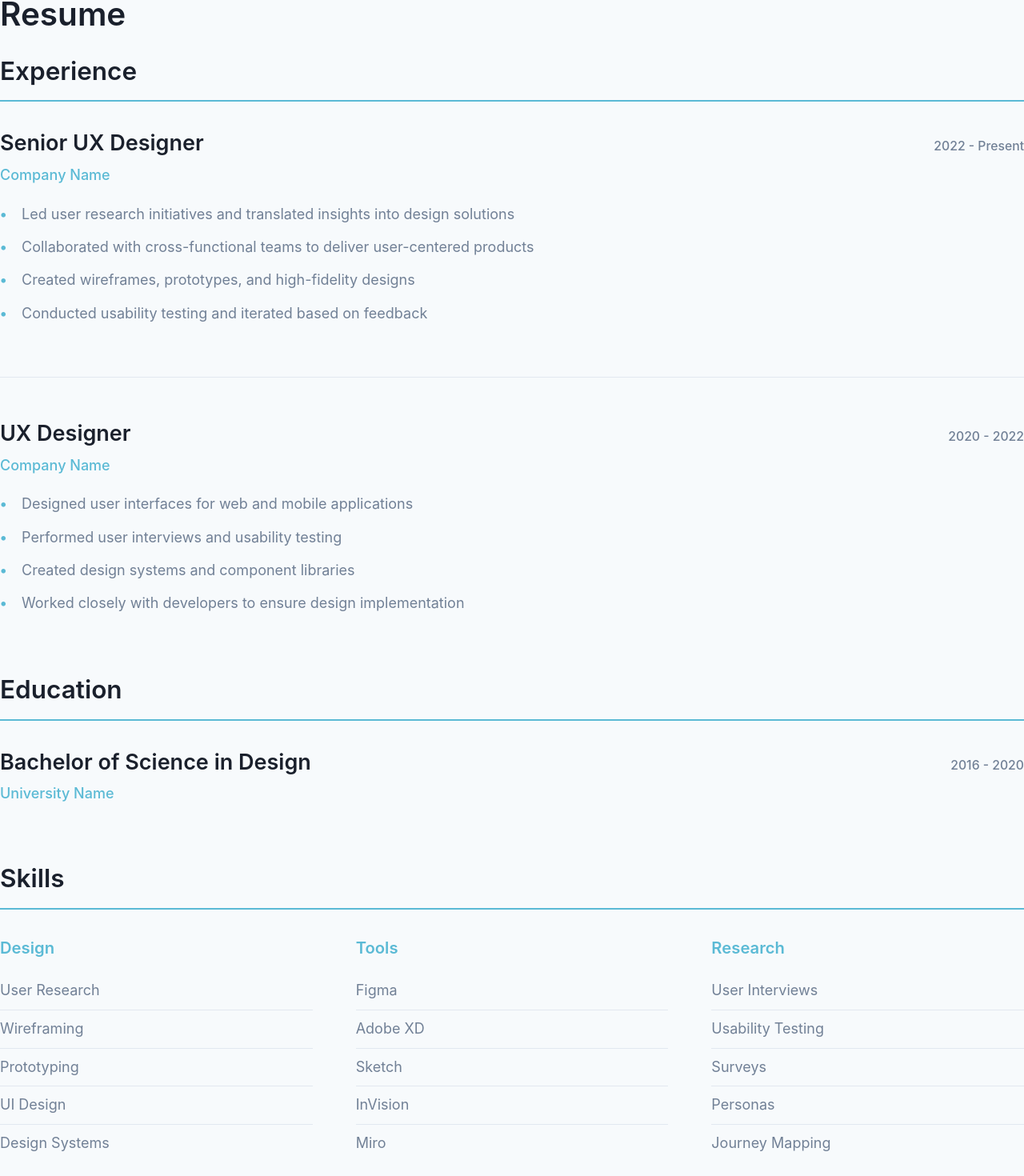
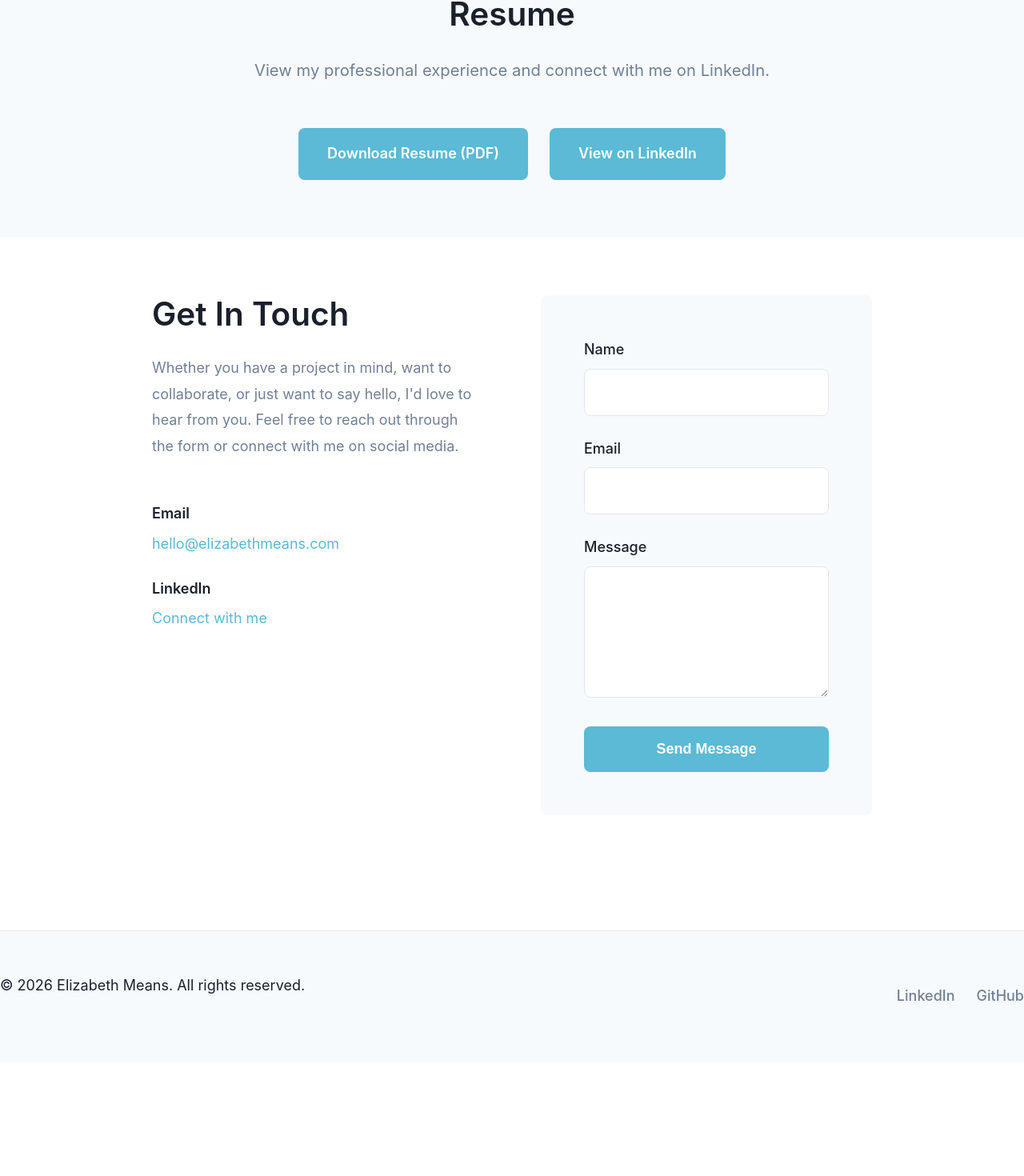
Before and after one commit to emeans/elizabeth-means, a Next.js app: page / in a window 1280 px wide. Shown: the part 1192-2662 px from the top of the page at 80% size. After the commit the page ends 2520 px from the top, so only its background shows below. Built offline with nearby package versions, Linux system fonts and the light colour scheme; a web font is replaced by a local one.

Commit message:
Update to use resume links

```diff
--- a/app/globals.css
+++ b/app/globals.css
@@ -29,6 +29,7 @@
 html {
   font-size: 18px;
   scroll-behavior: smooth;
+  scroll-padding-top: 100px;
 }
 
 body {
--- a/app/page.module.css
+++ b/app/page.module.css
@@ -61,6 +61,7 @@
   min-height: 70vh;
   display: flex;
   align-items: center;
+  scroll-margin-top: 100px;
 }
 
 .heroContent {
@@ -94,6 +95,7 @@
 
 .about {
   padding: var(--spacing-2xl) 0;
+  scroll-margin-top: 100px;
 }
 
 .aboutContent {
@@ -112,104 +114,50 @@
 .resume {
   padding: var(--spacing-2xl) 0;
   background: var(--color-bg-light);
+  scroll-margin-top: 100px;
 }
 
-.resumeSection {
-  margin-bottom: var(--spacing-2xl);
+.resumeContent {
+  max-width: 800px;
+  margin: 0 auto;
+  text-align: center;
 }
 
-.resumeSection h3 {
-  border-bottom: 2px solid var(--color-accent);
-  padding-bottom: var(--spacing-sm);
-  margin-bottom: var(--spacing-lg);
+.resumeDescription {
+  font-size: 1.125rem;
+  color: var(--color-text-light);
+  margin-bottom: var(--spacing-xl);
+  line-height: 1.8;
 }
 
-.resumeItem {
-  margin-bottom: var(--spacing-xl);
-  padding-bottom: var(--spacing-xl);
-  border-bottom: 1px solid var(--color-border);
+.resumeLinks {
+  display: flex;
+  gap: var(--spacing-md);
+  justify-content: center;
+  flex-wrap: wrap;
 }
 
-.resumeItem:last-child {
-  border-bottom: none;
-  padding-bottom: 0;
+.resumeLink {
+  display: inline-block;
+  padding: var(--spacing-sm) var(--spacing-lg);
+  background: var(--color-accent);
+  color: white;
+  border-radius: var(--border-radius);
+  font-weight: 600;
+  transition: var(--transition);
+  text-decoration: none;
 }
 
-.resumeItemHeader {
-  display: flex;
-  justify-content: space-between;
-  align-items: baseline;
-  margin-bottom: var(--spacing-xs);
-  flex-wrap: wrap;
-  gap: var(--spacing-sm);
-}
-
-.resumeItemHeader h4 {
-  margin-bottom: 0;
-}
-
-.resumeDate {
-  color: var(--color-text-light);
-  font-size: 0.875rem;
-  font-weight: 500;
-}
-
-.resumeCompany {
-  color: var(--color-accent);
-  font-weight: 500;
-  margin-bottom: var(--spacing-sm);
-}
-
-.resumeDetails {
-  list-style: none;
-  padding-left: 0;
-}
-
-.resumeDetails li {
-  padding-left: var(--spacing-md);
-  position: relative;
-  color: var(--color-text-light);
-  line-height: 1.8;
-  margin-bottom: var(--spacing-xs);
-}
-
-.resumeDetails li::before {
-  content: '•';
-  position: absolute;
-  left: 0;
-  color: var(--color-accent);
-  font-weight: bold;
-}
-
-.skillsGrid {
-  display: grid;
-  grid-template-columns: repeat(auto-fit, minmax(200px, 1fr));
-  gap: var(--spacing-xl);
-}
-
-.skillCategory h4 {
-  color: var(--color-accent);
-  margin-bottom: var(--spacing-sm);
-  font-size: 1.125rem;
-}
-
-.skillList {
-  list-style: none;
-  padding-left: 0;
-}
-
-.skillList li {
-  padding: var(--spacing-xs) 0;
-  color: var(--color-text-light);
-  border-bottom: 1px solid var(--color-border);
-}
-
-.skillList li:last-child {
-  border-bottom: none;
+.resumeLink:hover {
+  background: #4aa5c0;
+  transform: translateY(-2px);
+  box-shadow: 0 4px 8px rgba(0, 0, 0, 0.1);
+  opacity: 1;
 }
 
 .contact {
   padding: var(--spacing-2xl) 0;
+  scroll-margin-top: 100px;
 }
 
 .contactContent {
@@ -359,14 +307,6 @@
     font-size: 1.25rem;
   }
 
-  .resumeItemHeader {
-    flex-direction: column;
-  }
-
-  .skillsGrid {
-    grid-template-columns: 1fr;
-  }
-
   .contactContent {
     grid-template-columns: 1fr;
   }
--- a/app/page.tsx
+++ b/app/page.tsx
@@ -93,91 +93,23 @@ export default function Home() {
       {/* Resume Section */}
       <section id="resume" className={styles.resume}>
         <div className={styles.container}>
-          <h2>Resume</h2>
-
-          {/* Experience */}
-          <div className={styles.resumeSection}>
-            <h3>Experience</h3>
-
-            <div className={styles.resumeItem}>
-              <div className={styles.resumeItemHeader}>
-                <h4>Senior UX Designer</h4>
-                <span className={styles.resumeDate}>2022 - Present</span>
-              </div>
-              <p className={styles.resumeCompany}>Company Name</p>
-              <ul className={styles.resumeDetails}>
-                <li>Led user research initiatives and translated insights into design solutions</li>
-                <li>Collaborated with cross-functional teams to deliver user-centered products</li>
-                <li>Created wireframes, prototypes, and high-fidelity designs</li>
-                <li>Conducted usability testing and iterated based on feedback</li>
-              </ul>
-            </div>
-
-            <div className={styles.resumeItem}>
-              <div className={styles.resumeItemHeader}>
-                <h4>UX Designer</h4>
-                <span className={styles.resumeDate}>2020 - 2022</span>
-              </div>
-              <p className={styles.resumeCompany}>Company Name</p>
-              <ul className={styles.resumeDetails}>
-                <li>Designed user interfaces for web and mobile applications</li>
-                <li>Performed user interviews and usability testing</li>
-                <li>Created design systems and component libraries</li>
-                <li>Worked closely with developers to ensure design implementation</li>
-              </ul>
-            </div>
-          </div>
-
-          {/* Education */}
-          <div className={styles.resumeSection}>
-            <h3>Education</h3>
-
-            <div className={styles.resumeItem}>
-              <div className={styles.resumeItemHeader}>
-                <h4>Bachelor of Science in Design</h4>
-                <span className={styles.resumeDate}>2016 - 2020</span>
-              </div>
-              <p className={styles.resumeCompany}>University Name</p>
-            </div>
-          </div>
-
-          {/* Skills */}
-          <div className={styles.resumeSection}>
-            <h3>Skills</h3>
-
-            <div className={styles.skillsGrid}>
-              <div className={styles.skillCategory}>
-                <h4>Design</h4>
-                <ul className={styles.skillList}>
-                  <li>User Research</li>
-                  <li>Wireframing</li>
-                  <li>Prototyping</li>
-                  <li>UI Design</li>
-                  <li>Design Systems</li>
-                </ul>
-              </div>
-
-              <div className={styles.skillCategory}>
-                <h4>Tools</h4>
-                <ul className={styles.skillList}>
-                  <li>Figma</li>
-                  <li>Adobe XD</li>
-                  <li>Sketch</li>
-                  <li>InVision</li>
-                  <li>Miro</li>
-                </ul>
-              </div>
-
-              <div className={styles.skillCategory}>
-                <h4>Research</h4>
-                <ul className={styles.skillList}>
-                  <li>User Interviews</li>
-                  <li>Usability Testing</li>
-                  <li>Surveys</li>
-                  <li>Personas</li>
-                  <li>Journey Mapping</li>
-                </ul>
-              </div>
+          <div className={styles.resumeContent}>
+            <h2>Resume</h2>
+            <p className={styles.resumeDescription}>
+              View my professional experience and connect with me on LinkedIn.
+            </p>
+            <div className={styles.resumeLinks}>
+              <a href="/resume.pdf" className={styles.resumeLink} download>
+                Download Resume (PDF)
+              </a>
+              <a
+                href="https://www.linkedin.com/in/elizabeth-a-means/"
+                className={styles.resumeLink}
+                target="_blank"
+                rel="noopener noreferrer"
+              >
+                View on LinkedIn
+              </a>
             </div>
           </div>
         </div>
```
